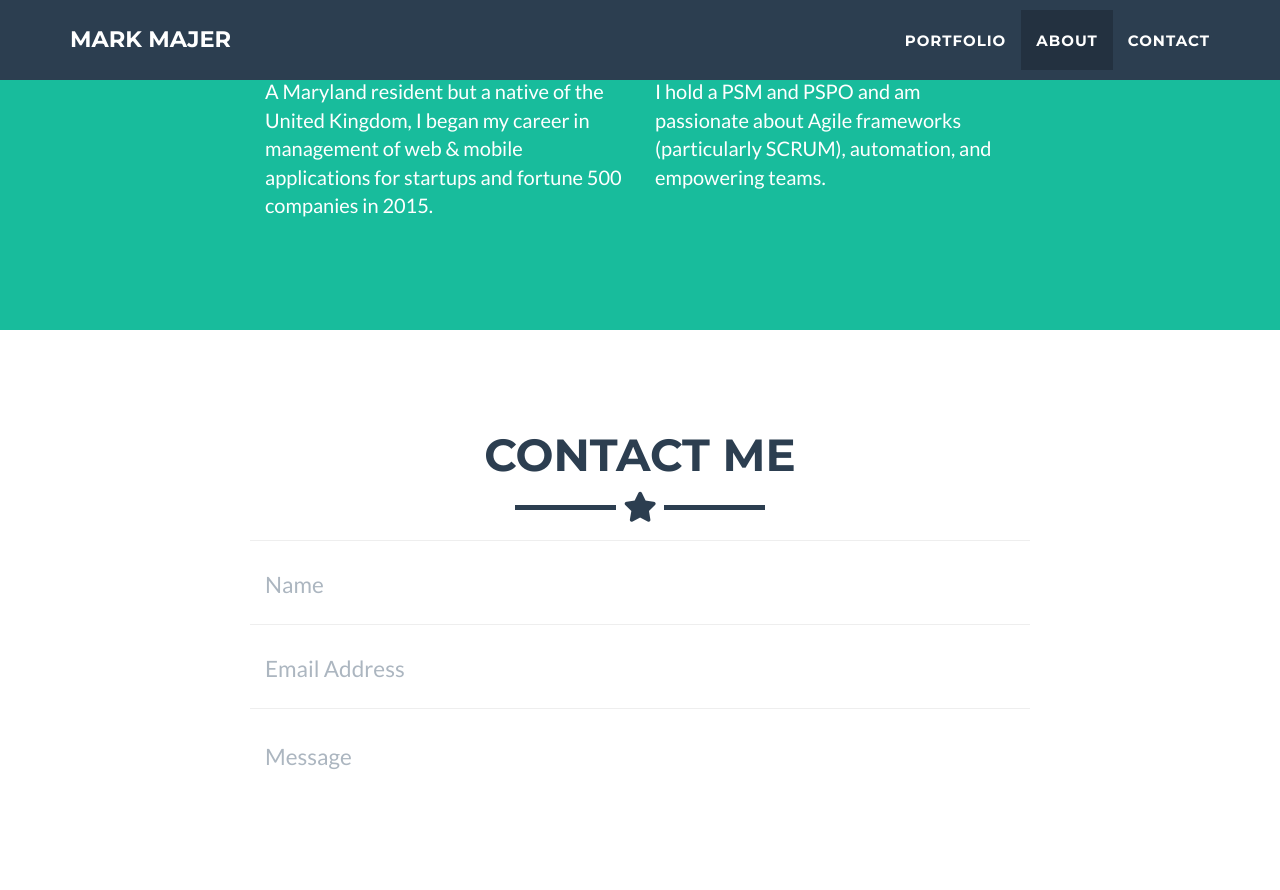
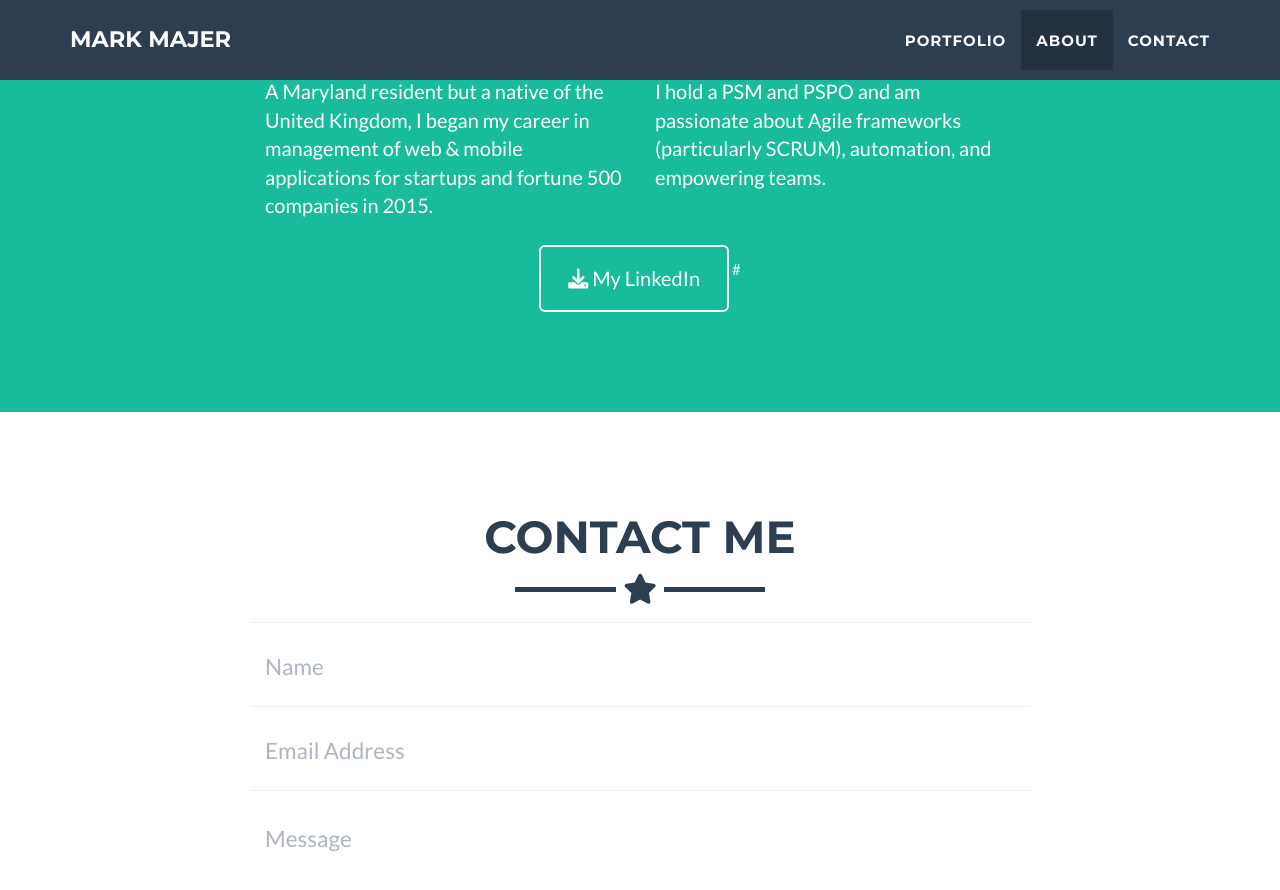
Before and after one commit to MarkMajer/MarkMajer.github.io, a Jekyll site: the page built from _posts/2022-01-01-Ecommerce-Upgrade.markdown, in a window 1280 px wide and 900 px high, scrolled down 1804 px. Shown: the top 890 px of the window. Built offline with Jekyll 4.4.1, drawn with Linux system fonts in a browser that asks for light colours.

Commit message:
Update about.html

```diff
--- a/_includes/about.html
+++ b/_includes/about.html
@@ -14,6 +14,11 @@
                 <div class="col-lg-4">
                     <p>I hold a PSM and PSPO and am passionate about Agile frameworks (particularly SCRUM), automation, and empowering teams. </p>
                 </div>
+                             <div class="col-lg-8 col-lg-offset-2 text-center">
+                    <a href="https://www.linkedin.com/in/mark-majer/" class="btn btn-lg btn-outline">
+                       <i class="fa fa-download"></i> My LinkedIn
+                  </a>
+               # </div>
             </div>
         </div>
     </section>
```
